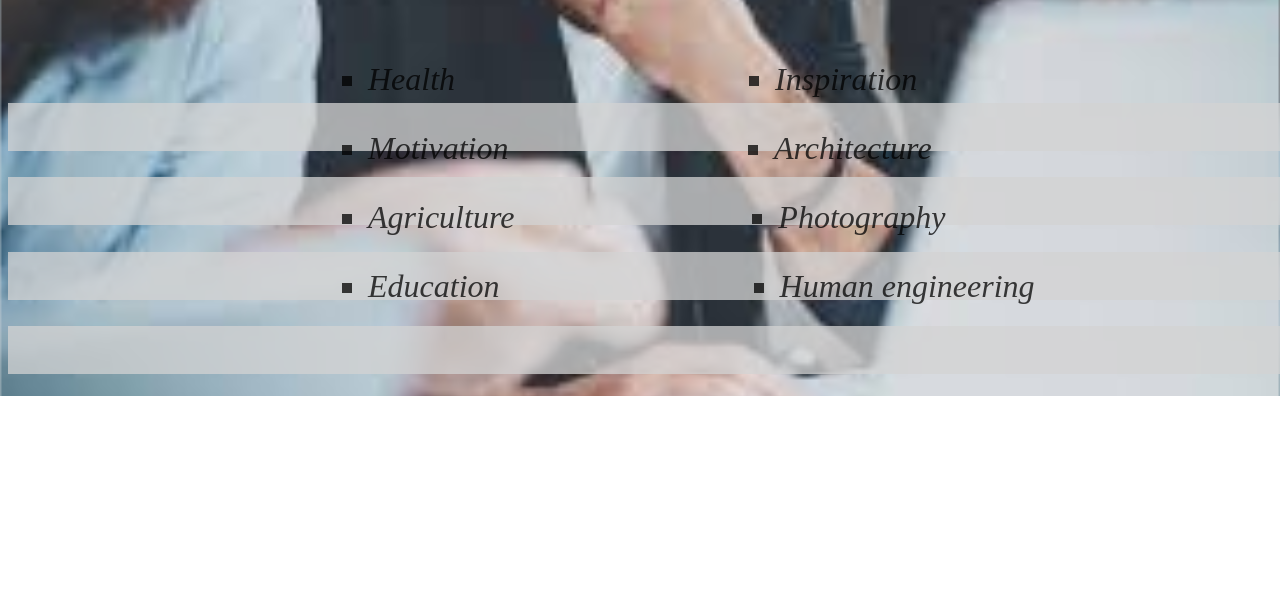
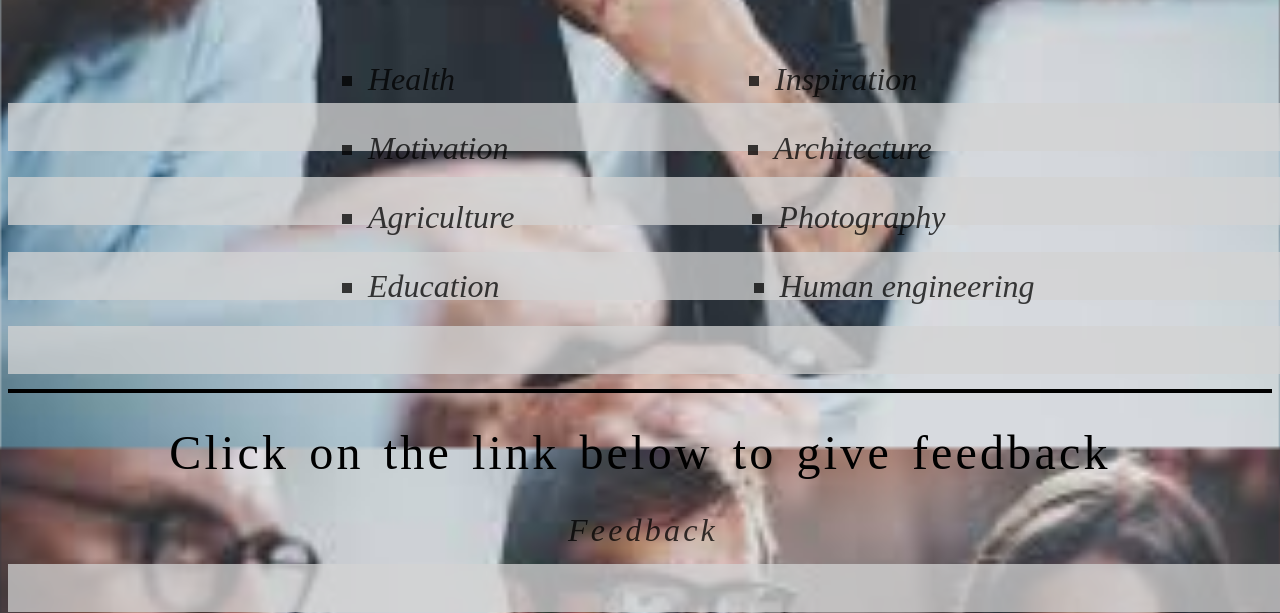
Before and after one commit to Pubayan/PubayanBlog, a plain HTML site: page blogintro.html in a window 1280 px wide. Shown: the part 404-1017 px from the top of the page. Before the commit the page ends 800 px from the top, so only its background shows below. Drawn offline with Linux system fonts and the light colour scheme.

Commit message:
Add files via upload

```diff
--- a/blogintro.html
+++ b/blogintro.html
@@ -92,6 +92,14 @@
                 position: absolute;
                 top: 45.6rem;
             }
+            #bc5 {
+                position: absolute;
+                top: 60.5rem;
+            }
+            .contentsub {
+                padding-bottom: 17rem;
+                border-bottom: 0.3rem solid black;
+            }
         </style>
     </head>
     <body>
@@ -102,6 +110,8 @@
         <div class="bc" id="bc3">
         </div>
         <div class="bc" id="bc4">
+        </div>
+        <div class="bc" id="bc5">
         </div>
         <div class="header">
         <div class="head">
@@ -117,7 +127,7 @@
         </div>
         <div class="contentsub">
             <ul>
-                <a href=""><li class="box">Health</li></a>
+                <a href="C:/Users/Pubayan/Desktop/Pubayan blog/health.html"><li class="box">Health</li></a>
                 <a href=""><li class="box">Inspiration</li></a>
                 <br>
                 <a href=""><li class="box">Motivation</li></a>
@@ -131,5 +141,9 @@
                 <br>
             </ul>
         </div>
+        <div class="content">
+            Click on the link below to give feedback
+            <a href=""><div class="box" style="text-align: center; margin-left: 33rem; margin-bottom: 4rem;">Feedback</div></a>
+        </div>
     </body>
 </html>
```
